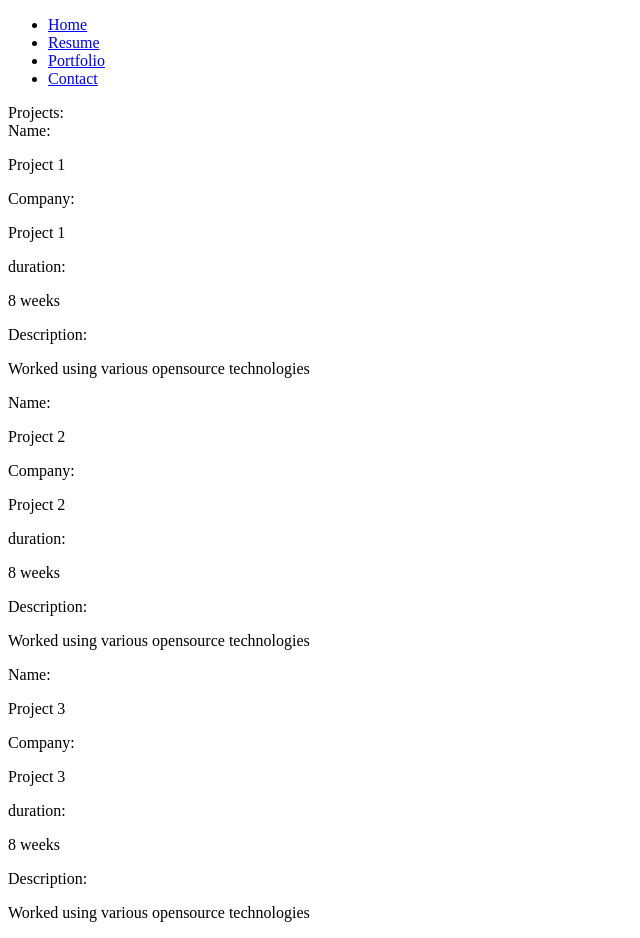
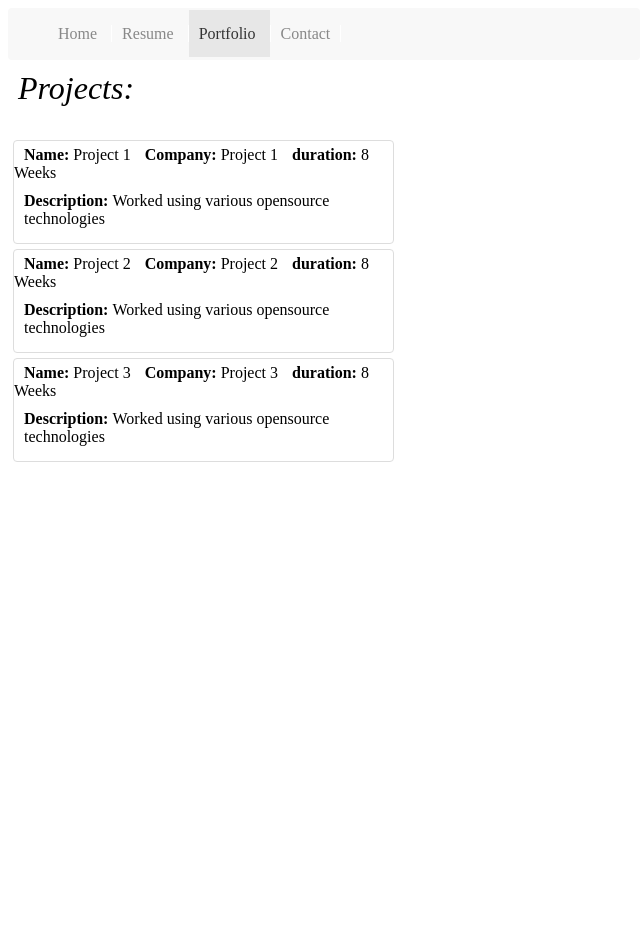
Before and after one commit to araghava92/comp-805, a Django app: page /portfolio/ in a window 1280 px wide. Shown: the whole page, without its empty margins (0-640 px from the left). After the commit the page ends 462 px from the top, so only its background shows below. Run offline with Django 3.2, Linux system fonts and the light colour scheme.

Commit message:
adds styling

```diff
--- a/django/week2/portfolio/settings.py
+++ b/django/week2/portfolio/settings.py
@@ -120,3 +120,6 @@ USE_TZ = True
 # https://docs.djangoproject.com/en/2.0/howto/static-files/
 
 STATIC_URL = '/static/'
+STATICFILES_DIRS = [
+    os.path.join(BASE_DIR, "static")
+]
--- a/django/week2/portfolio/views.py
+++ b/django/week2/portfolio/views.py
@@ -47,4 +47,4 @@ def contact(request):
     """
     returns contact us page
     """
-    return render(request, "contact.html", context=None)
+    return render(request, "contact.html", context={"url": request.path})
--- /dev/null
+++ b/django/week2/static/css/index.css
@@ -0,0 +1,55 @@
+#navbar {
+  background-color: #f8f8f8;
+  border-color: #e7e7e7;
+  border-radius: 4px;
+  width: 50%;
+  padding: 1px 0 1px 0;
+}
+
+#navbar > ul > li {
+  display: inline;
+  border-right: 1px solid white;
+}
+
+#navbar > ul > li > a {
+    text-decoration: none;
+    color: #888;
+    padding: 15px 10px 15px 10px;
+}
+
+#navbar > ul > li > a:hover {
+  color: #333;
+}
+
+#navbar > ul > li > a.active {
+  background-color: #e7e7e7;
+  color: #333;
+}
+
+.line-heading {
+  font-weight: bold;
+  display: inline;
+}
+
+.page-heading {
+  font-size: 2em;
+  font-style: italic;
+  margin: 10px 10px 10px 10px;
+}
+
+div[id^='pr'] {
+  display: inline;
+  padding: 10px 0 10px 10px;
+}
+
+div#pr-desc {
+  display: block;
+}
+
+#projects .project {
+  border-radius: 4px;
+  border: 1px solid #DDD;
+  width: 30%;
+  padding: 5px 0px 5px 0;
+  margin: 5px;
+}
--- a/django/week2/templates/base.html
+++ b/django/week2/templates/base.html
@@ -3,14 +3,32 @@
 <html>
   <head>
     <title>Portfolio</title>
+
+    <link rel="stylesheet" href="{% static "css/index.css" %}"
   </head>
   <body>
     <div id="navbar">
       <ul id="menu-items">
-        <li class="menu-item"><a href="{% url "home" %}">Home</a></li>
-        <li class="menu-item"><a href="{% url "resume" %}">Resume</a></li>
-        <li class="menu-item"><a href="{% url "portfolio" %}">Portfolio</a></li>
-        <li class="menu-item"><a href="{% url "contact" %}">Contact</a></li>
+        <li class="menu-item">
+          <a href="{% url "home" %}" {% if request.path == "/" %} class="active" {% endif %}>
+            Home
+          </a>
+        </li>
+        <li class="menu-item">
+          <a href="{% url "resume" %}" {% if request.path|slice:"1:-1" == "resume" %} class="active" {% endif %}>
+            Resume
+          </a>
+        </li>
+        <li class="menu-item">
+          <a href="{% url "portfolio" %}" {% if request.path|slice:"1:-1" == "portfolio" %} class="active" {% endif %}>
+            Portfolio
+          </a>
+        </li>
+        <li class="menu-item">
+          <a href="{% url "contact" %}" {% if request.path|slice:"1:-1" == "contact" %} class="active" {% endif %}>
+            Contact
+          </a>
+        </li>
       </ul>
     </div>
     <div id="container">
--- a/django/week2/templates/contact.html
+++ b/django/week2/templates/contact.html
@@ -1,7 +1,7 @@
 {% extends "base.html" %}
 
 {% block content %}
-  <h3>Contact us</h3>
+  <div class="page-heading"> Contact us</div>
   <div class="contact-form">
     <form>
       <div class="contact-field">
--- a/django/week2/templates/home.html
+++ b/django/week2/templates/home.html
@@ -1,5 +1,5 @@
 {% extends "base.html" %}
 
 {% block content %}
-  <h1> Homepage </h1>
+  <div class="page-heading"> Homepage </div>
 {% endblock %}
--- a/django/week2/templates/portfolio.html
+++ b/django/week2/templates/portfolio.html
@@ -1,21 +1,21 @@
 {% extends "base.html" %}
 
 {% block content %}
-  <div id="heading"> Projects: </div>
+  <div class="page-heading"> Projects: </div>
   <div id="projects">
     {% for project in portfolio %}
       <div class="project">
         <div id="pr-name">
-          <div id="sub-heading"> Name: </div> <p> {{ project.name }} </p>
+          <div class="line-heading"> Name: </div> {{ project.name|title }}
         </div>
         <div id="pr-company">
-          <div id="sub-heading"> Company: </div> <p> {{ project.name }} </p>
+          <div class="line-heading"> Company: </div> {{ project.name|title }}
         </div>
         <div id="pr-duration">
-          <div id="sub-heading"> duration: </div> <p> {{ project.duration }} </p>
+          <div class="line-heading"> duration: </div> {{ project.duration|title }}
         </div>
         <div id="pr-desc">
-          <div id="sub-heading"> Description: </div> <p> {{ project.description }} </p>
+          <div class="line-heading"> Description: </div> {{ project.description }}
         </div>
       </div>
     {% endfor %}
```
Also changed, not shown: django/week2/templates/resume.html (+5 -5 lines).
